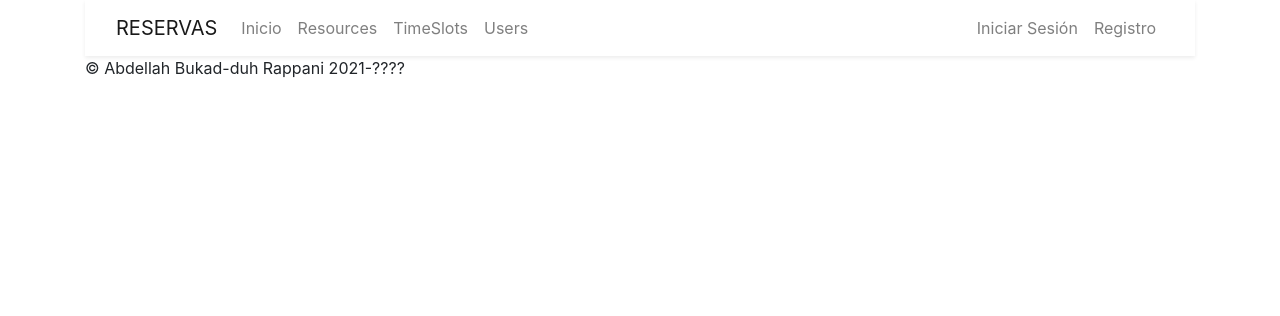
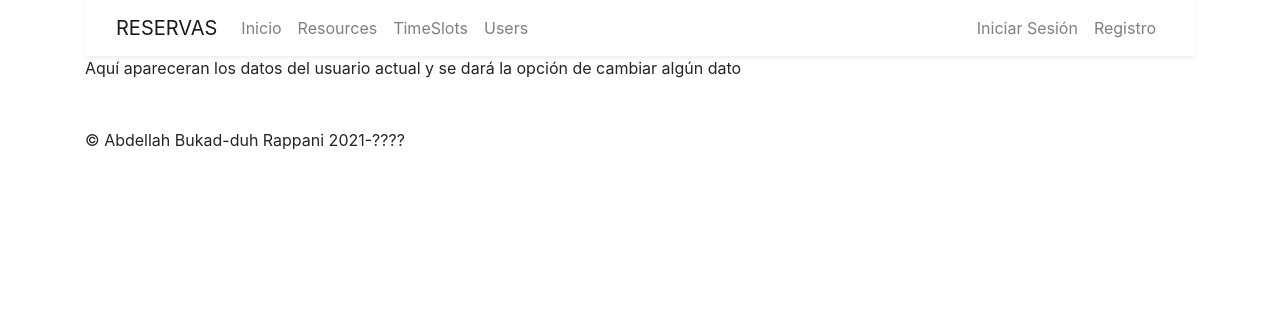
Before and after one commit to abdell1999/reserva, a PHP site: the page made by views/users/show.php in a window 1280 px wide. Shown: the top 316 px of the page. Run offline with PHP 8.4, Linux system fonts and the light colour scheme; the template is opened without the code that fills it, so the values that code supplies are empty.

Commit message:
Agregadas algunas especificaciones del proyecto

```diff
--- a/views/users/show.php
+++ b/views/users/show.php
@@ -3,4 +3,22 @@
 $userLogged = $data['userLogged'][0];
 
 
+echo "Aquí apareceran los datos del usuario actual y se dará la opción de cambiar algún dato";
+echo "<br><br><br>";
+
+
 echo $userLogged['email'];
+
+
+//Crear un metodo en view que no tenga header ni footer para la gestion de errores
+//Crear un controlador para los errores
+//Crear un método de página no encontrada (404)
+//Mostrar error 404 a los usuarios sin permiso para estar donde no deben.
+//Enrutador
+//Reservas
+//Timeslots
+//Evitar inyección SQL -> Security::filter($$); -> USAR mysqli_real_escape_string
+//Cifrar contraseña
+//Validar formularios con javascript por ejemplo
+//Confirmacion al eliminar
+//Al eliminar un recurso eliminar la imagen que tiene asociada
```
